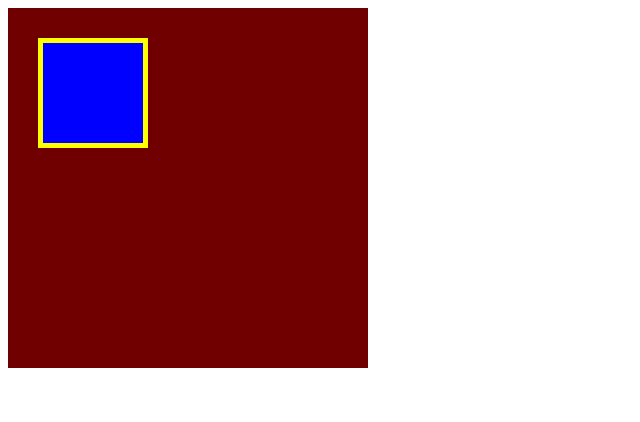
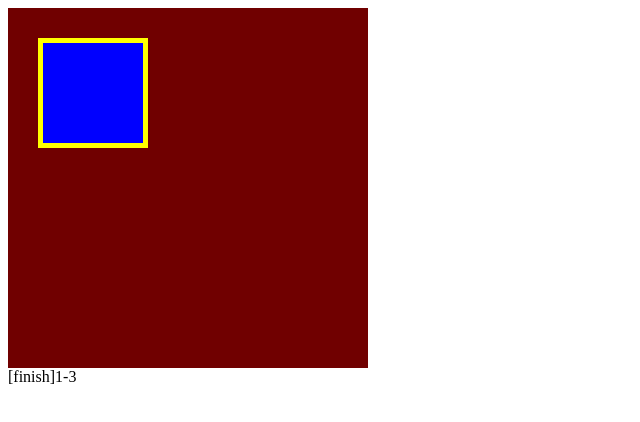
Before and after one commit to tono0114/1-3, a plain HTML site: page index.html in a window 1280 px wide. Shown: the full height of the page, 0-640 px from the left. Drawn offline with Linux system fonts and the light colour scheme.

Commit message:
1-3演習

```diff
--- a/index.html
+++ b/index.html
@@ -9,4 +9,4 @@
       <div class="box2"></div>
     </div>
   </body>
-</html>
+</html>[finish]1-3
--- a/style.css
+++ b/style.css
@@ -11,3 +11,4 @@
   background-color: blue;
   border: 5px solid yellow;
 }
+[finish]1-3
```
